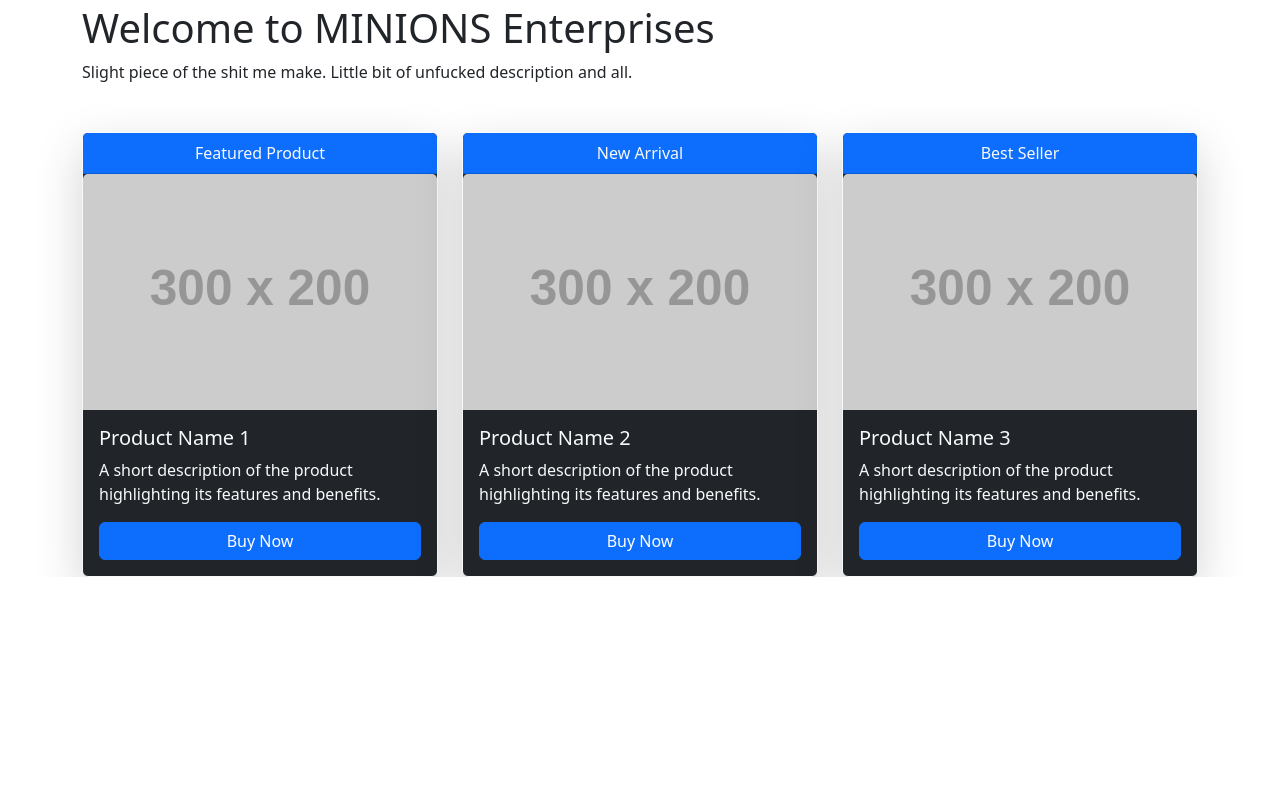
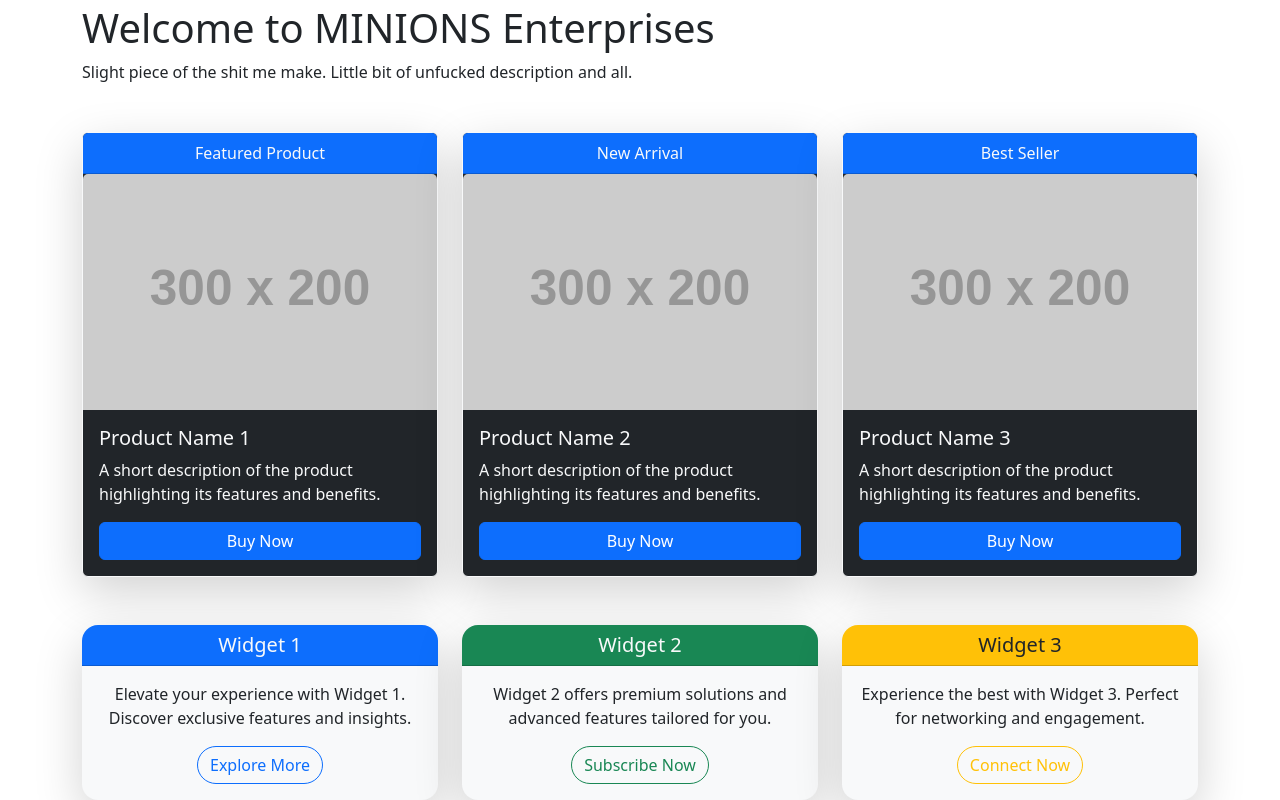
Before and after one commit to Pankaj-exe/MEhomepage, a plain HTML site: page test3.html in a window 1280 px wide. Shown: the part 780-1580 px from the top of the page. Before the commit the page ends 1357 px from the top, so only its background shows below. Drawn offline with nearby package versions, Linux system fonts and the light colour scheme; placeholder pictures from the web are drawn by us.

Commit message:
adding widgets

```diff
--- a/test3.html
+++ b/test3.html
@@ -22,7 +22,7 @@
     <div class="container-fluid">
       <!-- Left Section: Logo and Company Name -->
       <a class="navbar-brand d-flex align-items-center" href="#">
-        <img src="ME_20241118_101241_0000.png" alt="Logo" class="rounded-circle me-2" width="60px">
+        <img src="ME-logo.png" alt="Logo" class="rounded-circle me-2" width="60px">
         <span class="d-none d-lg-inline" style="font-weight: 800; color: black;">Minions Enterprises</span>
       </a>
       <!-- Toggle Button for Mobile View -->
@@ -116,6 +116,47 @@
     </div>
   </div>
 
+
+  <!-- Widgets Section -->
+  <div class="container mt-5">
+    <div class="row g-4">
+      <div class="col-md-4">
+        <div class="card shadow-lg bg-light rounded-4 border-0">
+          <div class="card-header bg-primary text-light text-center rounded-top-4">
+            <h5 class="mb-0">Widget 1</h5>
+          </div>
+          <div class="card-body text-center">
+            <p class="text-dark">Elevate your experience with Widget 1. Discover exclusive features and insights.</p>
+            <button class="btn btn-outline-primary rounded-pill">Explore More</button>
+          </div>
+        </div>
+      </div>
+      <div class="col-md-4">
+        <div class="card shadow-lg bg-light rounded-4 border-0">
+          <div class="card-header bg-success text-light text-center rounded-top-4">
+            <h5 class="mb-0">Widget 2</h5>
+          </div>
+          <div class="card-body text-center">
+            <p class="text-dark">Widget 2 offers premium solutions and advanced features tailored for you.</p>
+            <button class="btn btn-outline-success rounded-pill">Subscribe Now</button>
+          </div>
+        </div>
+      </div>
+      <div class="col-md-4">
+        <div class="card shadow-lg bg-light rounded-4 border-0">
+          <div class="card-header bg-warning text-dark text-center rounded-top-4">
+            <h5 class="mb-0">Widget 3</h5>
+          </div>
+          <div class="card-body text-center">
+            <p class="text-dark">Experience the best with Widget 3. Perfect for networking and engagement.</p>
+            <button class="btn btn-outline-warning rounded-pill">Connect Now</button>
+          </div>
+        </div>
+      </div>
+    </div>
+  </div>
+
+
   <!-- Bootstrap JS -->
   <script src="https://cdn.jsdelivr.net/npm/bootstrap@5.3.0/dist/js/bootstrap.bundle.min.js"></script>
 </body>
```
Also changed, not shown: 1 other file.
